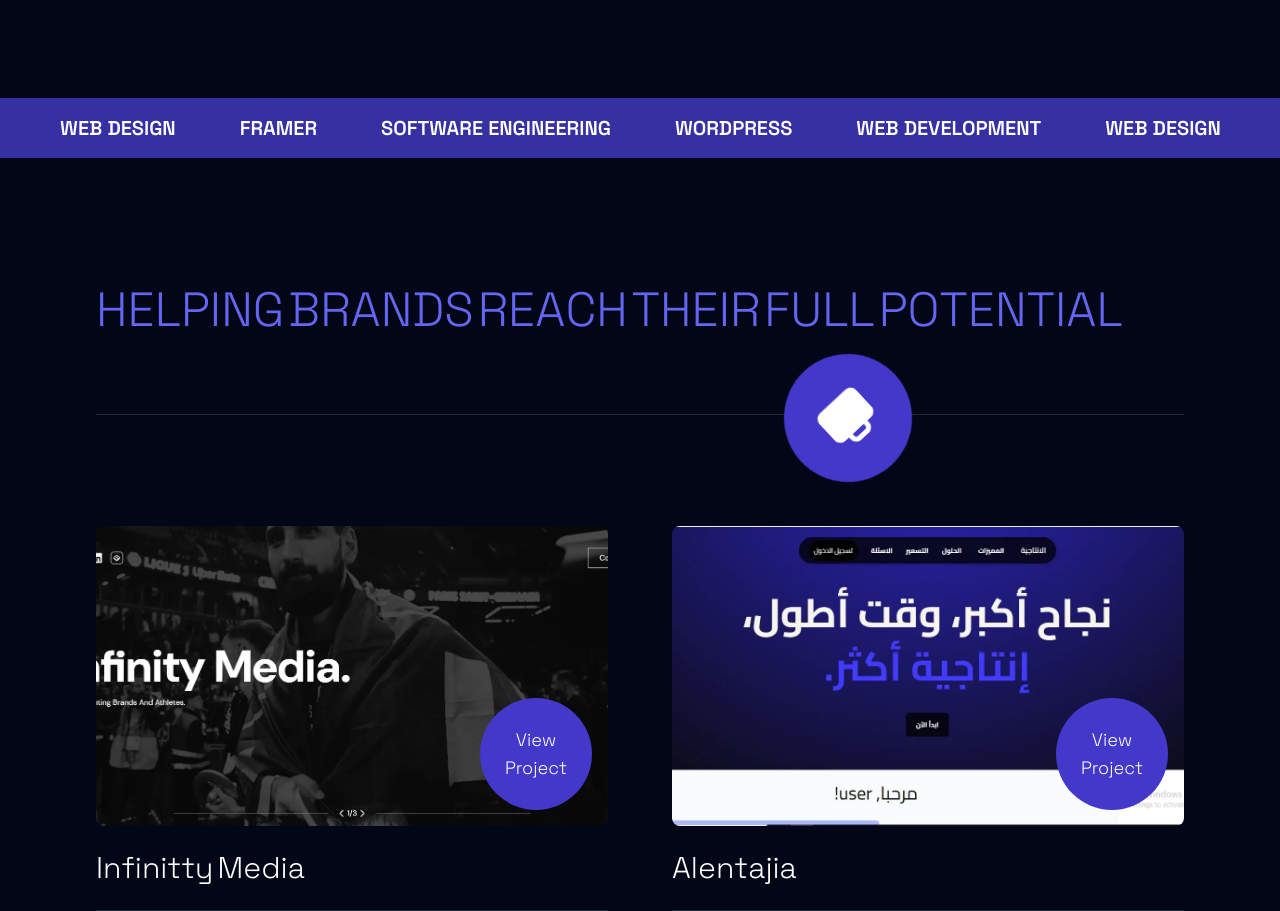
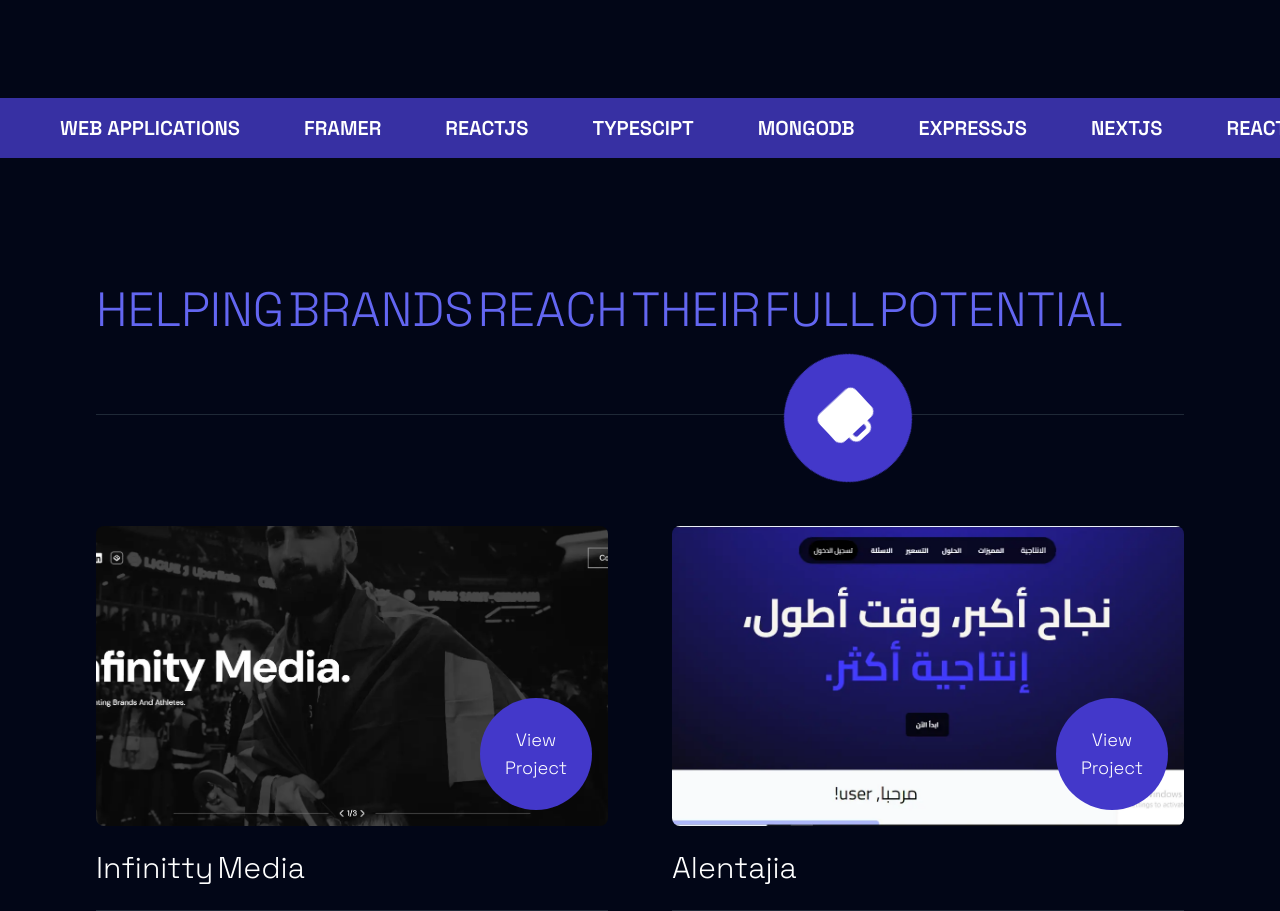
Before and after one commit to adamst27/My-portfolio, a React (Vite) app: page / in a window 1280 px wide. Shown: the part 821-1732 px from the top of the page. Built offline with nearby package versions, Linux system fonts and the light colour scheme.

Commit message:
typos again

```diff
--- a/src/components/sections/Hero.tsx
+++ b/src/components/sections/Hero.tsx
@@ -199,10 +199,14 @@ const stats = [
 const InfiniteCarousel = () => {
   const carouselItems = [
     "Web Development",
-    "Web Design",
+    "Web Applications",
     "Framer",
-    "Software Engineering",
-    "Wordpress",
+    "ReactJS",
+    "Typescipt",
+    "MongoDB",
+    "ExpressJS",
+    "NextJS",
+    "React",
   ];
 
   return (
```
